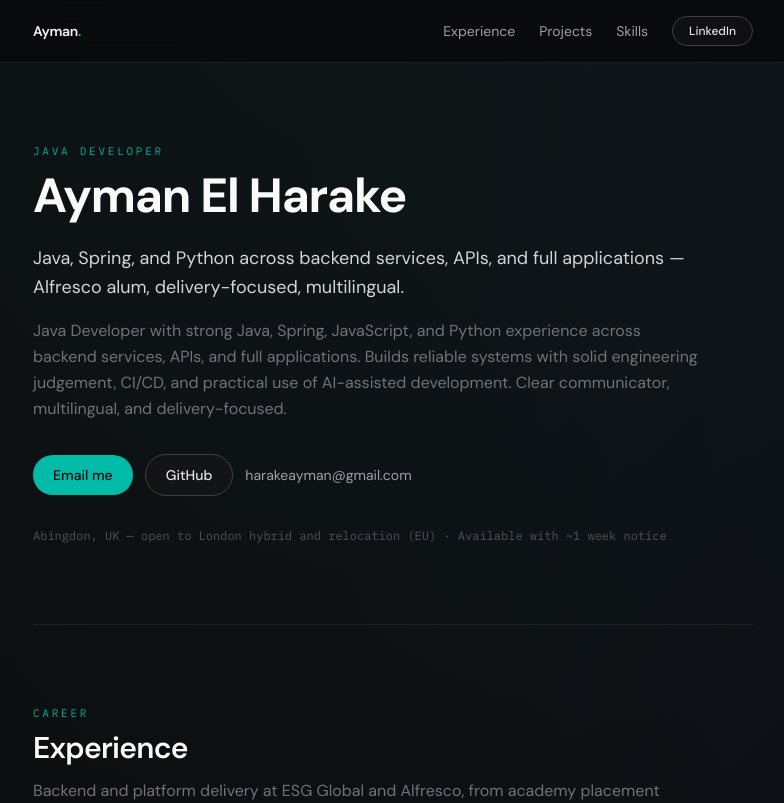
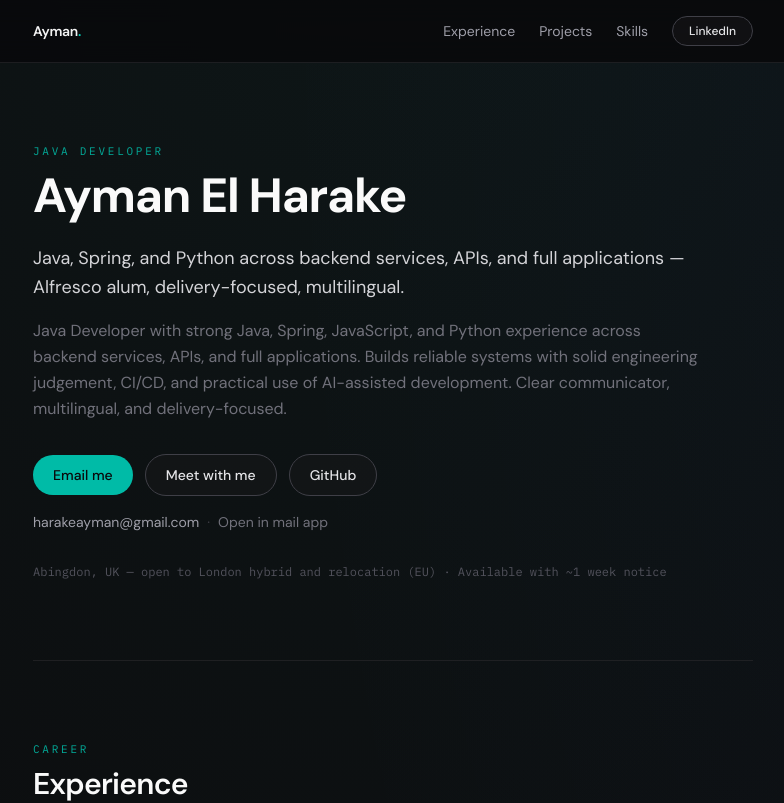
Before and after one commit to aymanthefirst/portfolio, a Next.js app: page /portfolio/ in a window 1280 px wide. Shown: the top 803 px of the page, without its empty margins (247-1031 px from the left). Built offline with nearby package versions, Linux system fonts and the light colour scheme.

Commit message:
Fix email CTA with Gmail compose; add Calendly meet link.
Co-authored-by: Cursor <cursoragent@cursor.com>

```diff
--- a/src/components/PortfolioHome.tsx
+++ b/src/components/PortfolioHome.tsx
@@ -4,7 +4,9 @@ import { useState } from "react";
 import { profile } from "@/data/profile";
 import SectionHeader from "@/components/SectionHeader";
 
-const mailtoHref = `mailto:${profile.email}?subject=${encodeURIComponent("Portfolio enquiry")}`;
+const emailSubject = encodeURIComponent("Portfolio enquiry");
+const gmailComposeHref = `https://mail.google.com/mail/?view=cm&fs=1&to=${encodeURIComponent(profile.email)}&su=${emailSubject}`;
+const mailtoHref = `mailto:${profile.email}?subject=${emailSubject}`;
 
 export default function PortfolioHome({ year }: { year: number }) {
   const [activeProject, setActiveProject] = useState(0);
@@ -55,8 +57,21 @@ export default function PortfolioHome({ year }: { year: number }) {
             {profile.summary}
           </p>
           <div className="mt-8 flex flex-wrap items-center gap-3">
-            <a href={mailtoHref} className="btn-primary">
+            <a
+              href={gmailComposeHref}
+              className="btn-primary"
+              target="_blank"
+              rel="noopener noreferrer"
+            >
               Email me
+            </a>
+            <a
+              href={profile.calendly}
+              className="btn-secondary"
+              target="_blank"
+              rel="noopener noreferrer"
+            >
+              Meet with me
             </a>
             <a
               href={profile.github}
@@ -66,13 +81,24 @@ export default function PortfolioHome({ year }: { year: number }) {
             >
               GitHub
             </a>
+          </div>
+          <p className="mt-4 text-sm text-zinc-500">
             <a
-              href={mailtoHref}
-              className="text-sm text-zinc-400 underline-offset-4 transition-colors hover:text-teal-400 hover:underline"
+              href={gmailComposeHref}
+              className="text-zinc-400 transition-colors hover:text-teal-400"
+              target="_blank"
+              rel="noopener noreferrer"
             >
               {profile.email}
             </a>
-          </div>
+            <span className="mx-2 text-zinc-700">·</span>
+            <a
+              href={mailtoHref}
+              className="text-zinc-500 transition-colors hover:text-teal-400"
+            >
+              Open in mail app
+            </a>
+          </p>
           <p className="mt-8 font-mono text-xs text-zinc-600">
             {profile.location} · {profile.availability}
           </p>
--- a/src/data/profile.ts
+++ b/src/data/profile.ts
@@ -6,6 +6,7 @@ export const profile = {
   summary:
     "Java Developer with strong Java, Spring, JavaScript, and Python experience across backend services, APIs, and full applications. Builds reliable systems with solid engineering judgement, CI/CD, and practical use of AI-assisted development. Clear communicator, multilingual, and delivery-focused.",
   email: "harakeayman@gmail.com",
+  calendly: "https://calendly.com/aymanharake/30min",
   linkedin: "https://www.linkedin.com/in/aymanharake/",
   github: "https://github.com/aymanthefirst",
   location: "Abingdon, UK — open to London hybrid and relocation (EU)",
```
